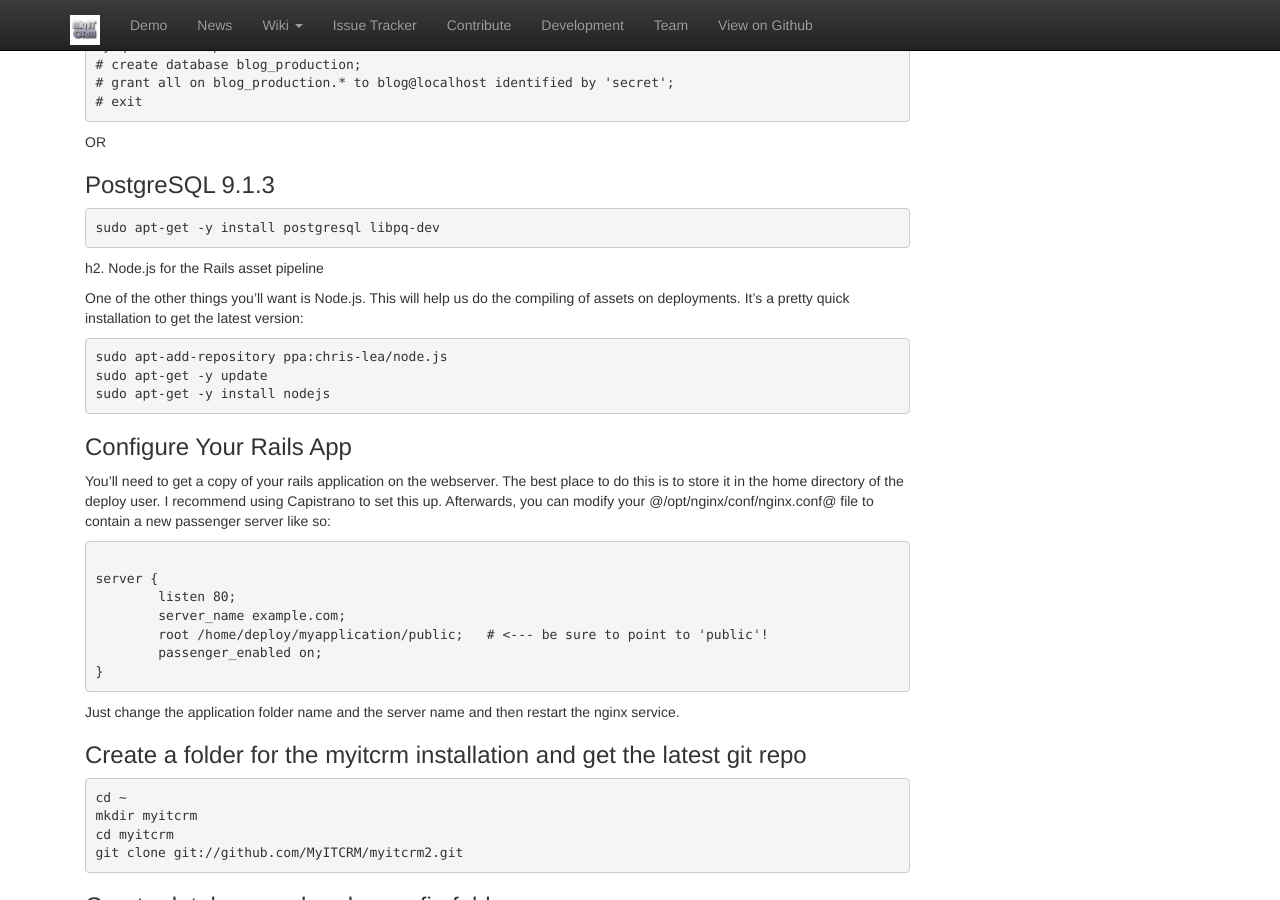
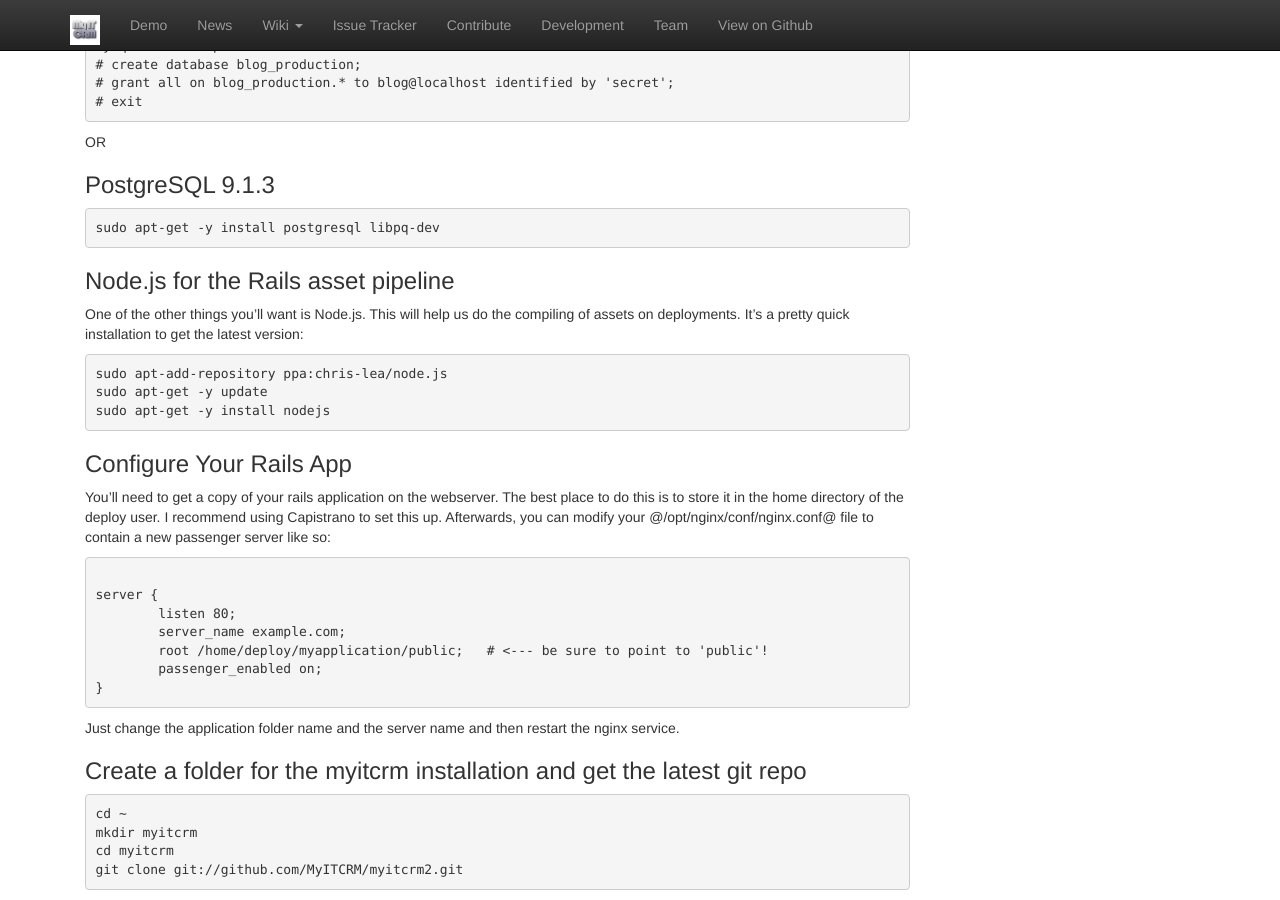
Before and after one commit to MyITCRM/myitcrm.github.com, a Jekyll site: the page built from _wiki/myitcrm2/getting-started.md, in a window 1280 px wide and 900 px high, scrolled down 1840 px. Built offline with Jekyll 4.4.1, drawn with Linux system fonts in a browser that asks for light colours; nearby versions of some CDN libraries; library files that are not in the unit come from our copies; Markdown is read by kramdown in place of the engine named in the settings; comment, search, counter and statistics services are not loaded.

```diff
--- a/_wiki/myitcrm2/getting-started.md
+++ b/_wiki/myitcrm2/getting-started.md
@@ -118,7 +118,7 @@ OR
 sudo apt-get -y install postgresql libpq-dev
 </pre>
 
-h2. Node.js for the Rails asset pipeline
+### Node.js for the Rails asset pipeline
 
 One of the other things you’ll want is Node.js. This will help us do the compiling of assets on deployments. It’s a pretty quick installation to get the latest version:
 
```
